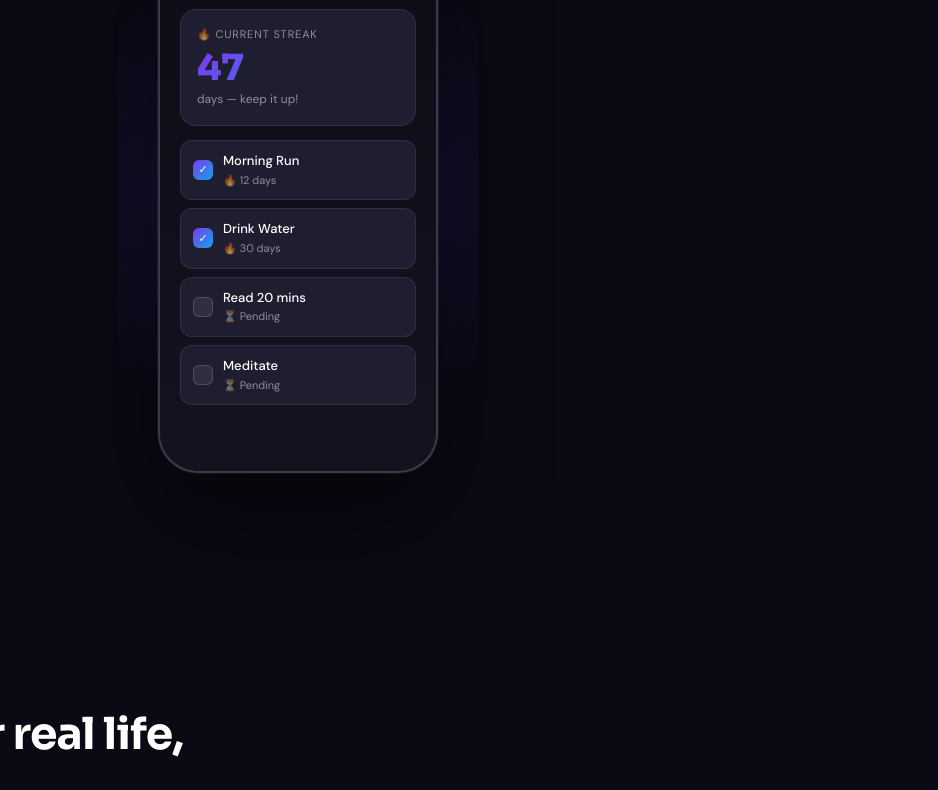
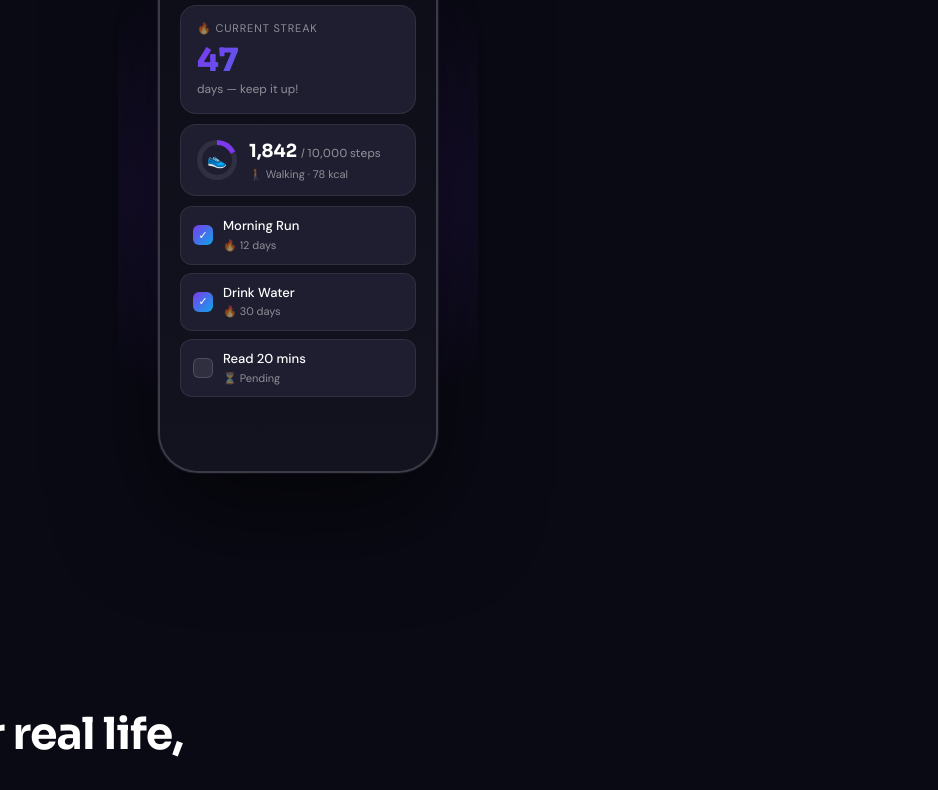
Before and after one commit to macmachines-spec/vivraapp.app, a plain HTML site: page index.html in a window 1280 px wide. Shown: the part 1005-1795 px from the top of the page, without its empty margins (342-1280 px from the left). Drawn offline with Linux system fonts and the light colour scheme.

Commit message:
Update index.html

```diff
--- a/index.html
+++ b/index.html
@@ -5,7 +5,7 @@
 <meta charset="UTF-8">
 <meta name="viewport" content="width=device-width, initial-scale=1.0">
 <title>Vivra</title>
-<meta name="description" content="Vivra is the premium habit tracking and fitness app. Build streaks, track workouts, and transform your daily routine. Available on Android.">
+<meta name="description" content="Vivra is the premium habit tracking and fitness app. Build streaks, track workouts, count steps, and transform your daily routine. Available on Android.">
 <link href="https://fonts.googleapis.com/css2?family=Sora:wght@300;400;600;700;800&family=DM+Sans:ital,opsz,wght@0,9..40,300;0,9..40,400;0,9..40,500;1,9..40,300&display=swap" rel="stylesheet">
 <style>
 :root {
@@ -24,11 +24,14 @@
   --white: #FFFFFF;
   --w90: rgba(255,255,255,0.9);
   --w70: rgba(255,255,255,0.7);
+  --w60: rgba(255,255,255,0.6);
   --w50: rgba(255,255,255,0.5);
+  --w40: rgba(255,255,255,0.4);
   --w30: rgba(255,255,255,0.3);
   --w15: rgba(255,255,255,0.15);
   --w08: rgba(255,255,255,0.08);
   --w04: rgba(255,255,255,0.04);
+  --w80: rgba(255,255,255,0.8);
   --grad: linear-gradient(135deg, var(--violet), var(--cyan));
   --grad2: linear-gradient(135deg, var(--violet-lt), var(--teal));
 }
@@ -363,7 +366,7 @@ section { position: relative; z-index: 1; }
   display: flex;
   justify-content: space-between;
   align-items: center;
-  margin-bottom: 20px;
+  margin-bottom: 16px;
 }
 
 .phone-logo {
@@ -390,8 +393,8 @@ section { position: relative; z-index: 1; }
 .phone-streak {
   background: var(--card2);
   border-radius: 16px;
-  padding: 16px;
-  margin-bottom: 14px;
+  padding: 14px 16px;
+  margin-bottom: 10px;
   border: 1px solid var(--w08);
 }
 
@@ -405,7 +408,7 @@ section { position: relative; z-index: 1; }
 
 .streak-number {
   font-family: 'Sora', sans-serif;
-  font-size: 36px;
+  font-size: 32px;
   font-weight: 800;
   background: var(--grad);
   -webkit-background-clip: text;
@@ -420,6 +423,45 @@ section { position: relative; z-index: 1; }
   margin-top: 4px;
 }
 
+/* steps card in mockup */
+.phone-steps {
+  display: flex;
+  align-items: center;
+  gap: 12px;
+  background: var(--card2);
+  border-radius: 16px;
+  padding: 12px 16px;
+  margin-bottom: 10px;
+  border: 1px solid var(--w08);
+}
+
+.phone-steps-ring {
+  width: 40px;
+  height: 40px;
+  border-radius: 50%;
+  flex-shrink: 0;
+  background: conic-gradient(var(--violet) 0% 18%, var(--w08) 18% 100%);
+  display: flex;
+  align-items: center;
+  justify-content: center;
+  font-size: 16px;
+}
+
+.phone-steps-ring span {
+  width: 30px;
+  height: 30px;
+  border-radius: 50%;
+  background: var(--card2);
+  display: flex;
+  align-items: center;
+  justify-content: center;
+}
+
+.phone-steps-info { flex: 1; }
+.phone-steps-num { font-family:'Sora',sans-serif; font-size: 18px; font-weight: 700; }
+.phone-steps-num small { font-size: 11px; color: var(--w50); font-weight: 400; }
+.phone-steps-sub { font-size: 11px; color: var(--w50); }
+
 .phone-habits {
   display: flex;
   flex-direction: column;
@@ -432,7 +474,7 @@ section { position: relative; z-index: 1; }
   gap: 10px;
   background: var(--card2);
   border-radius: 12px;
-  padding: 10px 12px;
+  padding: 9px 12px;
   border: 1px solid var(--w08);
 }
 
@@ -1046,7 +1088,7 @@ footer {
       Track Fitness.<br>
       <span class="gradient-text">Live Better.</span>
     </h1>
-    <p class="hero-sub">The all-in-one habit tracker and fitness companion. 22 exercises, 19 languages, 20 themes — beautifully designed for your daily life.</p>
+    <p class="hero-sub">The all-in-one habit tracker and fitness companion. Step tracking, 22 exercises, 20 languages, 20 themes — beautifully designed for your daily life.</p>
     <div class="hero-actions">
       <a href="#download" class="btn-primary">
         <span>▶</span> Download Free
@@ -1061,7 +1103,7 @@ footer {
         <div class="stat-label">Exercises</div>
       </div>
       <div class="stat">
-        <div class="stat-number">19</div>
+        <div class="stat-number">20</div>
         <div class="stat-label">Languages</div>
       </div>
       <div class="stat">
@@ -1092,6 +1134,13 @@ footer {
           <div class="streak-number">47</div>
           <div class="streak-sub">days — keep it up!</div>
         </div>
+        <div class="phone-steps">
+          <div class="phone-steps-ring"><span>👟</span></div>
+          <div class="phone-steps-info">
+            <div class="phone-steps-num">1,842 <small>/ 10,000 steps</small></div>
+            <div class="phone-steps-sub">🚶 Walking · 78 kcal</div>
+          </div>
+        </div>
         <div class="phone-habits">
           <div class="habit-item">
             <div class="habit-check done">✓</div>
@@ -1114,13 +1163,6 @@ footer {
               <div class="habit-streak">⏳ Pending</div>
             </div>
           </div>
-          <div class="habit-item">
-            <div class="habit-check pending"></div>
-            <div class="habit-info">
-              <div class="habit-name">Meditate</div>
-              <div class="habit-streak">⏳ Pending</div>
-            </div>
-          </div>
         </div>
       </div>
     </div>
@@ -1139,6 +1181,21 @@ footer {
       <div class="feature-icon" style="background:rgba(124,58,237,0.15)">🔥</div>
       <h3>Habit Streaks & Calendar</h3>
       <p>Track your daily habits with beautiful streak counters and a full calendar view. Never lose momentum.</p>
+    </div>
+    <div class="feature-card fade-in">
+      <div class="feature-icon" style="background:rgba(14,165,233,0.15)">👟</div>
+      <h3>Step & Activity Tracking</h3>
+      <p>Automatic step counting with live distance and calorie estimates. Vivra detects whether you're walking, running, cycling, or driving — no buttons to press.</p>
+    </div>
+    <div class="feature-card fade-in">
+      <div class="feature-icon" style="background:rgba(16,185,129,0.15)">❤️</div>
+      <h3>Daily Health Dashboard</h3>
+      <p>See today's steps, calories, distance, heart rate, and streak at a glance. Your fitness data stays private — right on your device.</p>
+    </div>
+    <div class="feature-card fade-in">
+      <div class="feature-icon" style="background:rgba(245,158,11,0.15)">⏰</div>
+      <h3>Smart Reminders</h3>
+      <p>Set individual reminders for each habit and never miss a day. Get gentle streak alerts that keep your momentum going.</p>
     </div>
     <div class="feature-card fade-in">
       <div class="feature-icon" style="background:rgba(14,165,233,0.15)">💪</div>
@@ -1223,14 +1280,14 @@ footer {
   <div class="fade-in">
     <div class="section-label">Global Reach</div>
     <h2 class="section-title">Speak Your Language</h2>
-    <p class="section-sub" style="margin:0 auto 0;color:var(--w50)">Vivra is available in 19 languages so everyone can build better habits, wherever they are.</p>
+    <p class="section-sub" style="margin:0 auto 0;color:var(--w50)">Vivra is available in 20 languages so everyone can build better habits, wherever they are.</p>
   </div>
   <div class="lang-grid fade-in">
     <span class="lang-pill">🇬🇧 English</span>
     <span class="lang-pill">🇪🇸 Spanish</span>
     <span class="lang-pill">🇫🇷 French</span>
     <span class="lang-pill">🇩🇪 German</span>
-    <span class="lang-pill">🇵🇹 Portuguese</span>
+    <span class="lang-pill">🇧🇷 Portuguese</span>
     <span class="lang-pill">🇸🇦 Arabic</span>
     <span class="lang-pill">🇮🇳 Hindi</span>
     <span class="lang-pill">🇨🇳 Chinese</span>
@@ -1270,10 +1327,10 @@ footer {
         <ul class="plan-features">
           <li><span class="check">✓</span> Unlimited habits</li>
           <li><span class="check">✓</span> Streak tracking & calendar</li>
+          <li><span class="check">✓</span> Step & activity tracking</li>
           <li><span class="check">✓</span> Milestone badges</li>
           <li><span class="check">✓</span> Mood tracking</li>
-          <li><span class="check">✓</span> Notes & target notes</li>
-          <li><span class="cross">✗</span> <span style="color:var(--w30)">19 languages</span></li>
+          <li><span class="cross">✗</span> <span style="color:var(--w30)">19 additional languages</span></li>
           <li><span class="cross">✗</span> <span style="color:var(--w30)">Full fitness suite</span></li>
           <li><span class="cross">✗</span> <span style="color:var(--w30)">20 themes</span></li>
           <li><span class="cross">✗</span> <span style="color:var(--w30)">Cloud backup</span></li>
@@ -1294,7 +1351,7 @@ footer {
         <hr class="plan-divider">
         <ul class="plan-features">
           <li><span class="check">✓</span> Everything in Free</li>
-          <li><span class="check">✓</span> 19 languages</li>
+          <li><span class="check">✓</span> All 20 languages</li>
           <li><span class="check">✓</span> Full fitness suite (22 exercises)</li>
           <li><span class="check">✓</span> 20 stunning themes</li>
           <li><span class="check">✓</span> Individual habit reminders</li>
@@ -1317,7 +1374,7 @@ footer {
         <hr class="plan-divider">
         <ul class="plan-features">
           <li><span class="check">✓</span> Everything in Free</li>
-          <li><span class="check">✓</span> 19 languages</li>
+          <li><span class="check">✓</span> All 20 languages</li>
           <li><span class="check">✓</span> Full fitness suite (22 exercises)</li>
           <li><span class="check">✓</span> 20 stunning themes</li>
           <li><span class="check">✓</span> Individual habit reminders</li>
```
